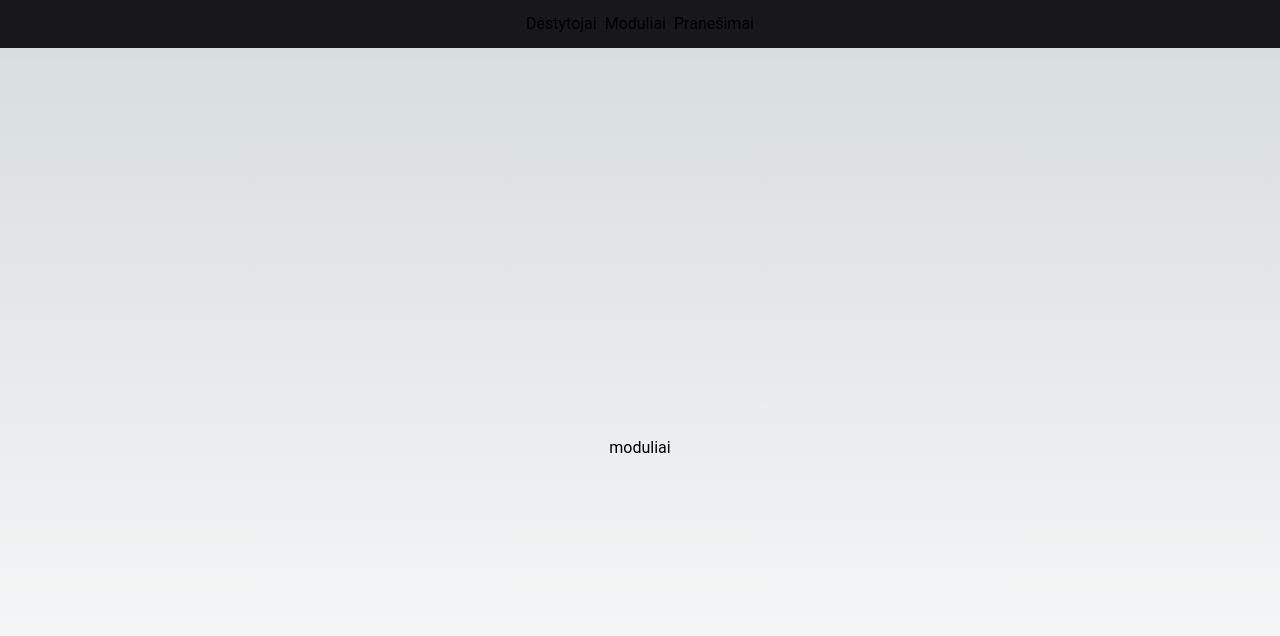
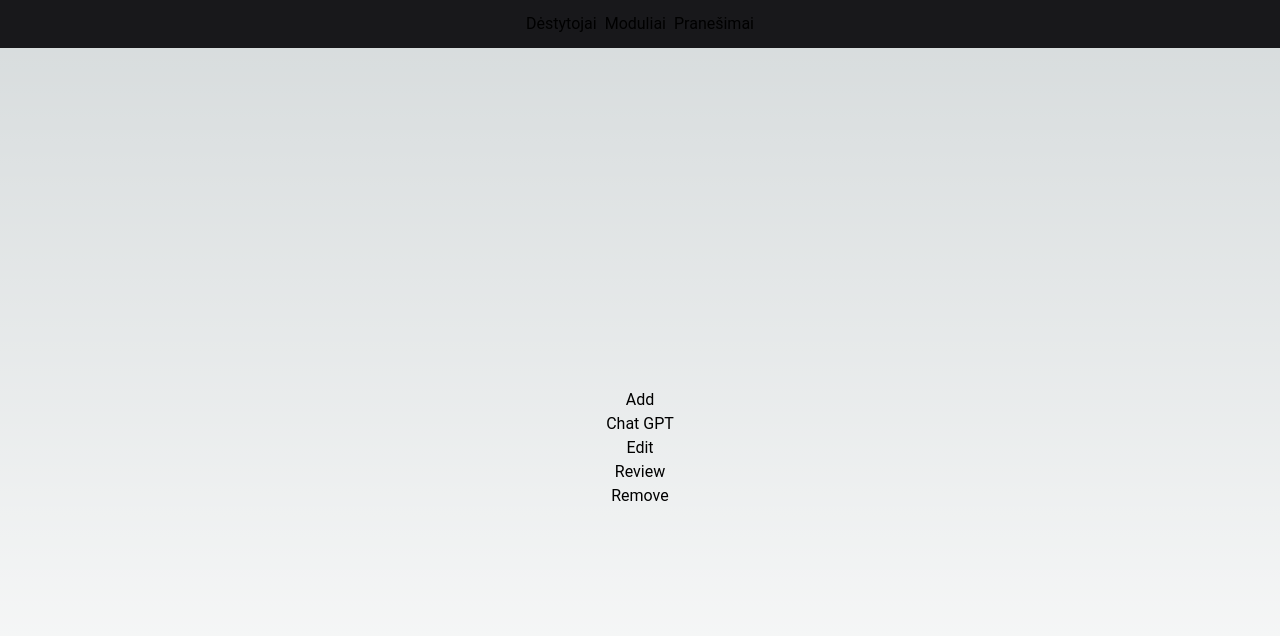
Before and after one commit to daugardas/isp, a Next.js app: page /moduliai in a window 1280 px wide. Shown: the top 636 px of the page. Built offline with nearby package versions, Linux system fonts and the light colour scheme.

Commit message:
Module main page update

```diff
--- a/src/app/moduliai/page.tsx
+++ b/src/app/moduliai/page.tsx
@@ -1,8 +1,15 @@
+'use client'
+import Link from 'next/link';
+
 export default async function Home(){
   return (
     <>
       <div className="flex flex-col items-center justify-center h-screen">
-        moduliai
+        <Link href="/moduliai/add">Add</Link>
+        <Link href="/moduliai/ai">Chat GPT</Link>
+        <Link href="/moduliai/edit">Edit</Link>
+        <Link href="/moduliai/feedback">Review</Link>
+        <Link href="/moduliai/remove">Remove</Link>
       </div>
     </>
   );
```
